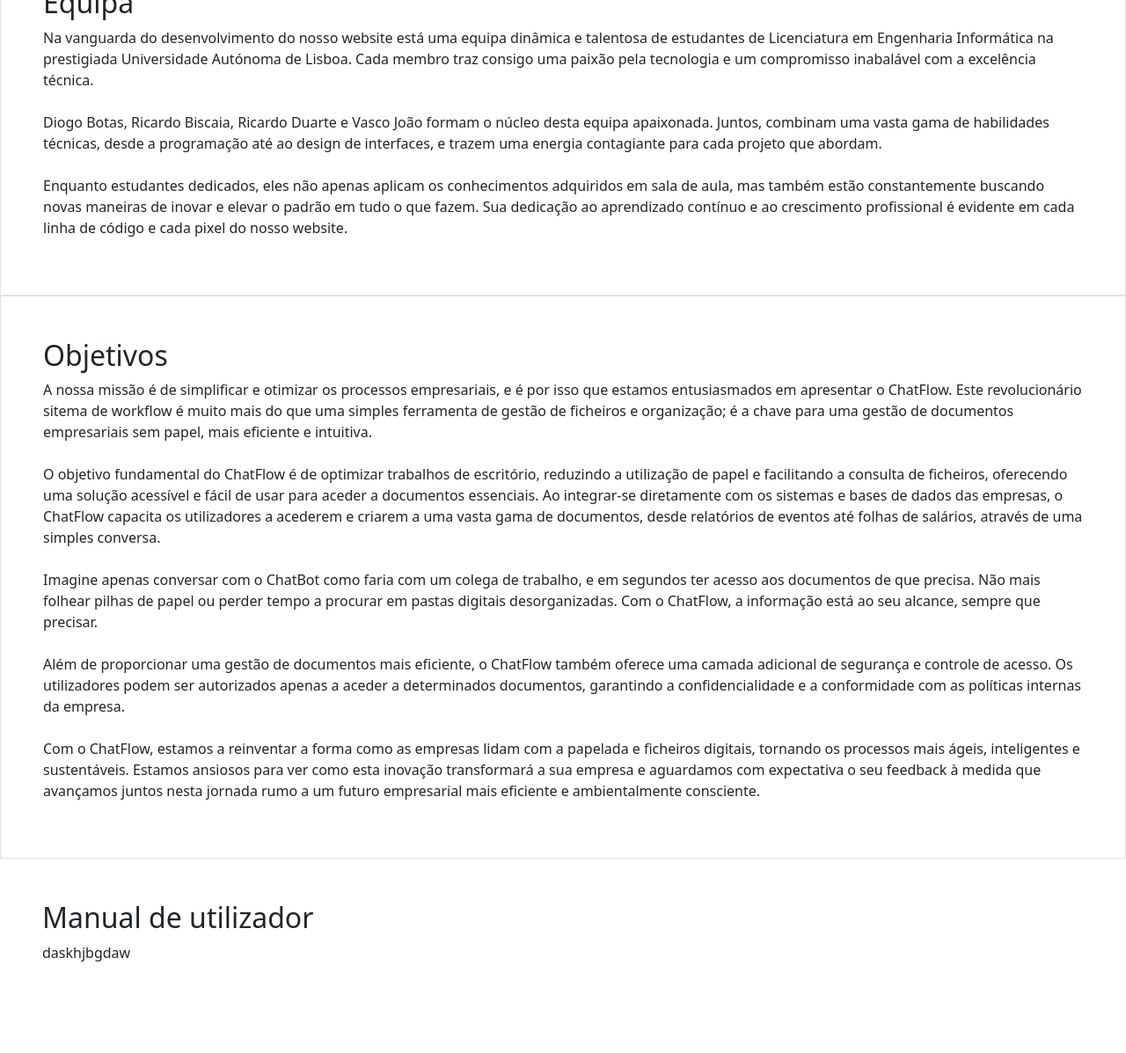
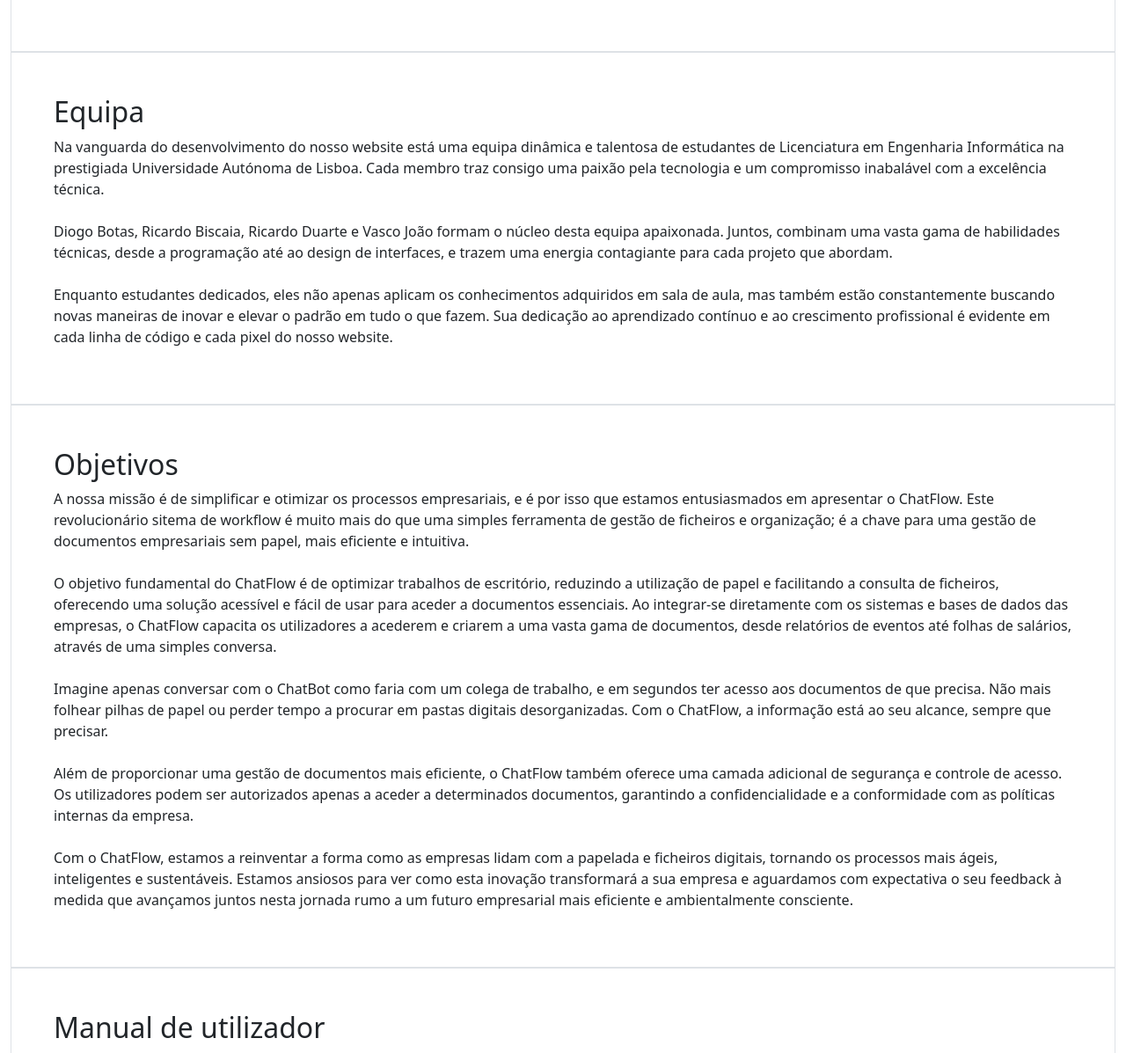
Before and after one commit to VascoJ2000/Projeto_Final-SIDIC, a Flask app: page / in a window 1280 px wide. Shown: the part 961-2158 px from the top of the page at 88% size. Run offline with Flask 3, Linux system fonts and the light colour scheme; parts of the project's set-up code (start-up, migrations or seed data) failed here and were passed over; some libraries are stand-ins or nearby versions.

Commit message:
Front-end improvement

```diff
--- a/ChatFlow/static/Styles/index.css
+++ b/ChatFlow/static/css/index.css
@@ -55,7 +55,7 @@
 
   @media screen and (min-width: 768px) {
     .carousel-inner {
-      height: 400px;
+      height: 500px;
     }
 
     .carousel-item .imgMid {
--- a/ChatFlow/templates/index.html
+++ b/ChatFlow/templates/index.html
@@ -8,7 +8,7 @@
       <link href="https://cdn.jsdelivr.net/npm/bootstrap@5.0.2/dist/css/bootstrap.min.css" rel="stylesheet" integrity="sha384-EVSTQN3/azprG1Anm3QDgpJLIm9Nao0Yz1ztcQTwFspd3yD65VohhpuuCOmLASjC" crossorigin="anonymous">
 
       <link rel="stylesheet" href="https://use.fontawesome.com/releases/v5.10.2/css/all.css"/>
-      <link rel="stylesheet" href="../static/Styles/index.css"/>
+      <link rel="stylesheet" href="../static/css/index.css"/>
   </head>
   <body>
     <nav class="navbar navbar-expand-lg navbar-light fixed-top" id="navbar">
@@ -57,13 +57,16 @@
       <div id="carouselExampleFade" class="carousel slide carousel-fade" data-bs-ride="carousel">
         <div class="carousel-inner">
           <div class="carousel-item active">
-            <img src="" class="d-block w-100" alt="...">
+            <img src="../static/img/001.jpg" class="d-block w-100" alt="...">
           </div>
           <div class="carousel-item">
-            <img src="" class="d-block w-100" alt="...">
+            <img src="../static/img/002.jpg" class="d-block w-100" alt="...">
           </div>
           <div class="carousel-item">
-            <img src="" class="d-block w-100" alt="...">
+            <img src="../static/img/003.jpg" class="d-block w-100" alt="...">
+          </div>
+          <div class="carousel-item">
+            <img src="../static/img/004.jpg" class="d-block w-100" alt="...">
           </div>
         </div>
         <button class="carousel-control-prev" type="button" data-bs-target="#carouselExampleFade" data-bs-slide="prev">
@@ -75,7 +78,8 @@
           <span class="visually-hidden">Next</span>
         </button>
       </div>
-
+      <div class="container-xxl my-md-4">
+        <main class="">
           <div id="Linguagens" class="border border-1 container-fluid p-5">
             <h2>Linguagens usadas</h2>
             <p class="m-0">No coração da nossa presença online está a nossa abordagem técnica meticulosa e eficaz. No desenvolvimento do nosso website, concentramo-nos em utilizar apenas python como ligua de programação, que não só oferece uma base sólida para a experiência do utilizador, mas também garante a manutenção e expansão futura com facilidade.</p><br>
@@ -84,7 +88,7 @@
             <p>Através da combinação cuidadosa de HTML, Python e PyScript, criamos um website que não só comunica eficazmente a nossa mensagem, mas também proporciona uma experiência envolvente e intuitiva para os nossos visitantes. Estamos comprometidos em manter esta abordagem de desenvolvimento de alta qualidade à medida que continuamos a crescer e a evoluir online.</p>
           </div>
 
-      <div id="Equipa" class="border border-1container-fluid p-5">
+          <div id="Equipa" class="border border-1 container-fluid p-5">
             <h2>Equipa</h2>
             <p class="m-0">Na vanguarda do desenvolvimento do nosso website está uma equipa dinâmica e talentosa de estudantes de Licenciatura em Engenharia Informática na prestigiada Universidade Autónoma de Lisboa. Cada membro traz consigo uma paixão pela tecnologia e um compromisso inabalável com a excelência técnica.</p><br>
             <p class="m-0">Diogo Botas, Ricardo Biscaia, Ricardo Duarte e Vasco João formam o núcleo desta equipa apaixonada. Juntos, combinam uma vasta gama de habilidades técnicas, desde a programação até ao design de interfaces, e trazem uma energia contagiante para cada projeto que abordam.</p><br>
@@ -100,15 +104,20 @@
             <p>Com o ChatFlow, estamos a reinventar a forma como as empresas lidam com a papelada e ficheiros digitais, tornando os processos mais ágeis, inteligentes e sustentáveis. Estamos ansiosos para ver como esta inovação transformará a sua empresa e aguardamos com expectativa o seu feedback à medida que avançamos juntos nesta jornada rumo a um futuro empresarial mais eficiente e ambientalmente consciente.</p>
           </div>
 
-      <div id="Manual" class="container-fluid p-5">
+          <div id="Manual" class="border border-1 container-fluid p-5">
             <h2>Manual de utilizador</h2>
             <p>daskhjbgdaw</p>
+          </div>
+        </main>
       </div>
     </section>
 
     <section id="ChatBot" class="container-fluid">
       <h3 id="moviesType">ChatBot</h3>
-      <div id="movieContainer" class="card-wrapper"></div>
+      <div class="container-xxl my-md-4">
+        <aside class=""></aside>
+        <main class=""></main>
+      </div>
       <div class="navbar navbar-expand-lg d-flex justify-content-end" id="pageNav">
         <button type="button" class="btn btn-primary me-2" id="btnPage1">Page 1</button>
         <button type="button" class="btn btn-secondary me-2" id="btnPage2" onclick="">Page 2</button>
@@ -117,11 +126,15 @@
 
     <section id="Worklfow" class="container-fluid">
       <h2>Worklfow</h2>
-      <table id="nightsTable" class="table table-bordered mx-2">
+      <div class="container-xxl my-md-4">
+        <aside id="Workspaces" class=""></aside>
+        <main class="">
+          <table id="Workspace" class="table table-bordered mx-2">
             <thead></thead>
             <tbody></tbody>
           </table>
-      <h3 id="noNightFound" class="text-center">NO USER NIGHTS FOUND!!!</h3>
+        </main>
+      </div>
     </section>
 
 
@@ -202,19 +215,6 @@
       </div>
     </div>
 
-    <!-- TEXTO DE TESTE -->
-    <div class="container-lg translate-middle-x">
-      <p class="text-primary">OLA MUNDO</p>
-      <div class="card" style="width: 18rem;">
-        <img src="..." class="card-img-top" alt="...">
-        <div class="card-body">
-          <h5 class="card-title">Card title</h5>
-          <p class="card-text">Some quick example text to build on the card title and make up the bulk of the card's content.</p>
-          <a href="#" class="btn btn-primary">Go somewhere</a>
-        </div>
-      </div>
-    </div>
-
     <footer class="container-fluid text-center p-5 bg-dark">
       <div class="row">
         <div class="col-sm-4">
```
Lines whose indentation alone changed are shown as unchanged.
